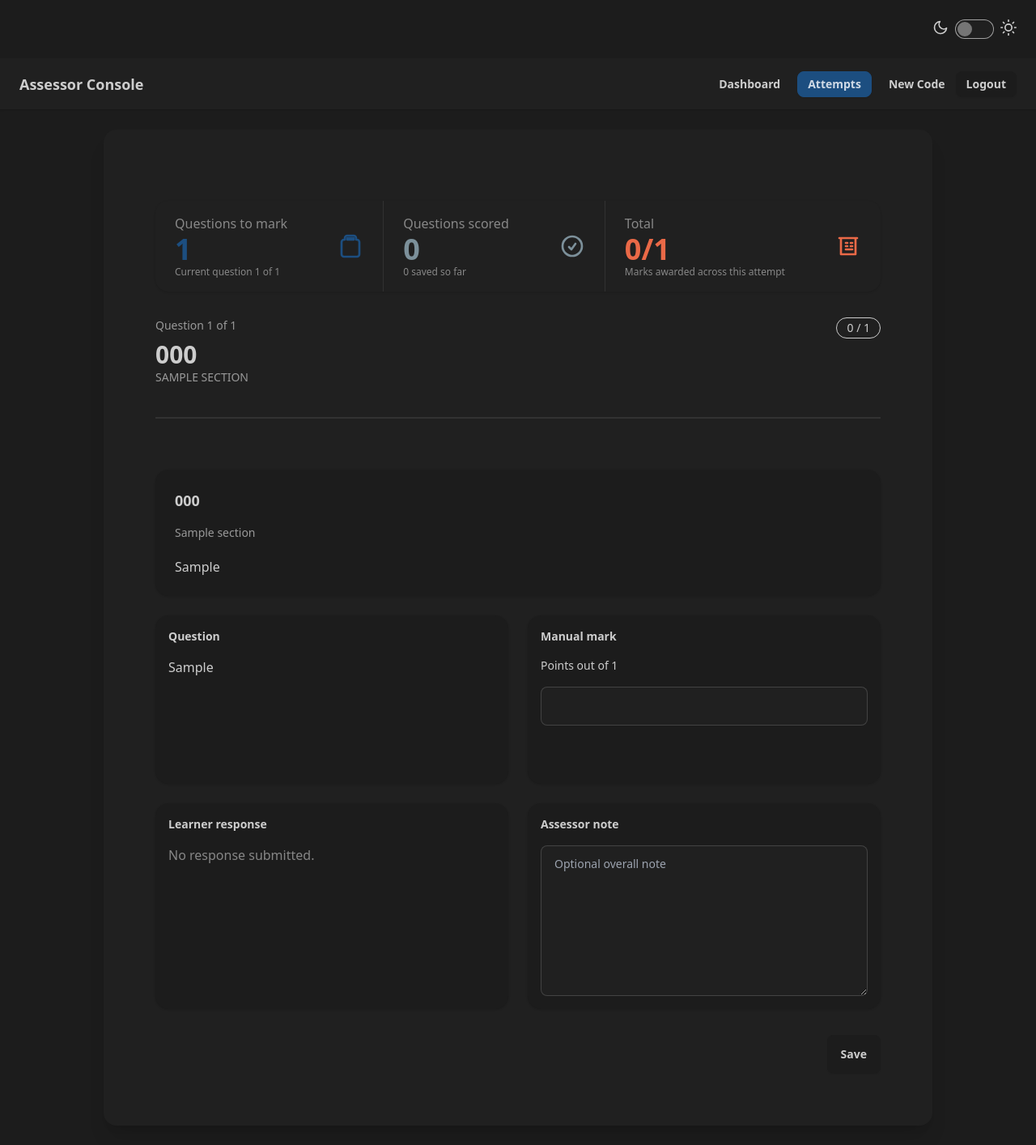
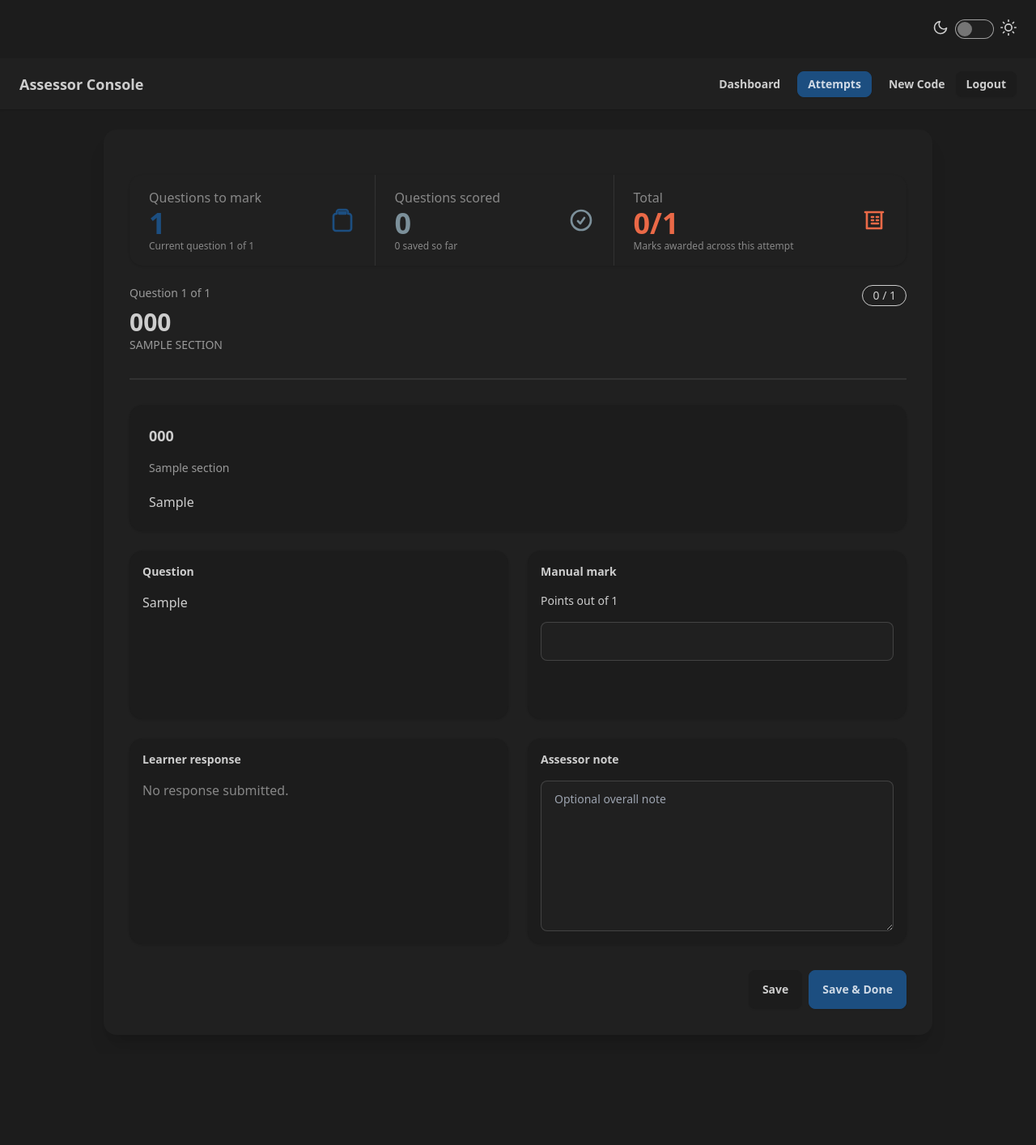
Before and after one commit to oanagakara/ogk-assess, a Django app: page /assessor/attempts/000/mark/ in a window 1280 px wide. Shown: the whole page at 81% size. After the commit the page ends 1246 px from the top, so only its background shows below. Run offline with Django 5.2, Linux system fonts and the light colour scheme; a user stored in the database is signed in; tables that the repository leaves empty hold one stand-in row (values such as "Sample post"); data that the repository does not hold is empty.

Commit message:
Fixed the buttons on marking view

```diff
--- a/assessment/templates/assessment/assessor_mark_attempt.html
+++ b/assessment/templates/assessment/assessor_mark_attempt.html
@@ -4,7 +4,6 @@
 {% block assessor_content %}
 <div class="max-w-5xl mx-auto">
     <div class="card bg-base-100 shadow-xl">
-        <div class="card-body p-6 md:p-8 space-y-6">
         <div class="card-body p-6 md:p-8 space-y-6">
             {% if row %}
                 <form method="post" action="?q={{ current_q }}" class="space-y-6">
@@ -83,12 +82,6 @@
                         </div>
                     {% endif %}
 
-    </form>
-    {% else %}
-    <div class="alert">
-      <span>No markable questions found for this attempt.</span>
-    </div>
-{% endif %}
                     <div class="flex items-start justify-between gap-4">
                         <div>
                             <div class="text-sm opacity-70">Question {{ current_q }} of {{ total_questions }}</div>
@@ -97,16 +90,14 @@
                                 {{ row.question.section.title }}
                             </div>
                         </div>
-              <div class="flex items-center gap-3">
+
                         <div class="badge badge-outline px-3 py-3">
                             {{ row.awarded|floatformat:"-2" }} / {{ row.max_points|floatformat:"-2" }}
                         </div>
                     </div>
-            </div>
+
                     <div class="divider my-0"></div>
-               {% if row %}
-                    <form method="post" action="?q={{ current_q }}" class="space-y-6">
-                      {% csrf_token %}
+
                     <div class="grid grid-cols-1 lg:grid-cols-2 gap-6">
                         <div class="lg:col-span-2">
                             <div class="card bg-base-200 shadow">
@@ -119,6 +110,7 @@
                                 </div>
                             </div>
                         </div>
+
                         <div class="card bg-base-200 shadow">
                             <div class="card-body p-4">
                                 <div class="text-sm font-semibold mb-2">Question</div>
@@ -127,6 +119,7 @@
                                 </div>
                             </div>
                         </div>
+
                         <div class="card bg-base-200 shadow">
                             <div class="card-body p-4">
                                 {% if row.has_rubric %}
@@ -140,6 +133,7 @@
                                                         Max {{ criterion.max_points|floatformat:"-2" }}
                                                     </span>
                                                 </div>
+
                                                 <input
                                                     class="input input-bordered w-full"
                                                     type="number"
@@ -147,14 +141,15 @@
                                                     min="0"
                                                     max="{{ criterion.max_points|floatformat:'-2' }}"
                                                     name="rubric__{{ row.question.pk }}__{{ criterion.key }}"
-                                    value="{{ criterion.value }}"/>
+                                                    value="{{ criterion.value }}"
+                                                />
+
                                                 <textarea
                                                     class="textarea textarea-bordered w-full"
                                                     name="rubric_feedback__{{ row.question.pk }}__{{ criterion.key }}"
                                                     rows="2"
-                                        placeholder="Optional criterion note">
-                                      {{ criterion.feedback }}</textarea>
-
+                                                    placeholder="Optional criterion note"
+                                                >{{ criterion.feedback }}</textarea>
                                             </div>
                                         {% endfor %}
                                     </div>
@@ -170,11 +165,12 @@
                                         min="0"
                                         max="{{ row.max_points|floatformat:'-2' }}"
                                         name="manual__{{ row.question.pk }}"
-                                value="{{ row.manual_value }}"/>
+                                        value="{{ row.manual_value }}"
+                                    />
                                 {% endif %}
                             </div>
+                        </div>
 
-                        </div>
                         <div class="card bg-base-200 shadow">
                             <div class="card-body p-4">
                                 <div class="text-sm font-semibold mb-2">Learner response</div>
@@ -185,10 +181,9 @@
                                         <span class="opacity-60">No response submitted.</span>
                                     {% endif %}
                                 </div>
-
+                            </div>
                         </div>
 
-                        </div>
                         <div class="card bg-base-200 shadow">
                             <div class="card-body p-4">
                                 <div class="text-sm font-semibold mb-2">Assessor note</div>
@@ -198,27 +193,30 @@
                                     rows="6"
                                     placeholder="Optional overall note"
                                 >{{ row.notes }}</textarea>
-
+                            </div>
+                        </div>
                     </div>
 
-                        </div>
-
-                      </div>
                     <div class="flex items-center justify-between pt-2">
                         <div>
                             {% if has_prev %}
                                 <button class="btn" type="submit" name="action" value="prev">
-
                                     Save & Previous
                                 </button>
                             {% endif %}
                         </div>
+
                         <div class="flex gap-2">
                             <button class="btn" type="submit" name="action" value="save">
                                 Save
                             </button>
+
                             {% if has_next %}
                                 <button class="btn btn-primary" type="submit" name="action" value="next">
+                                    Save & Next
+                                </button>
+                            {% else %}
+                                <button class="btn btn-primary" type="submit" name="action" value="done">
                                     Save & Done
                                 </button>
                             {% endif %}
@@ -233,5 +231,4 @@
         </div>
     </div>
 </div>
-</div>
 {% endblock %}
```
Lines whose indentation alone changed are shown as unchanged.
